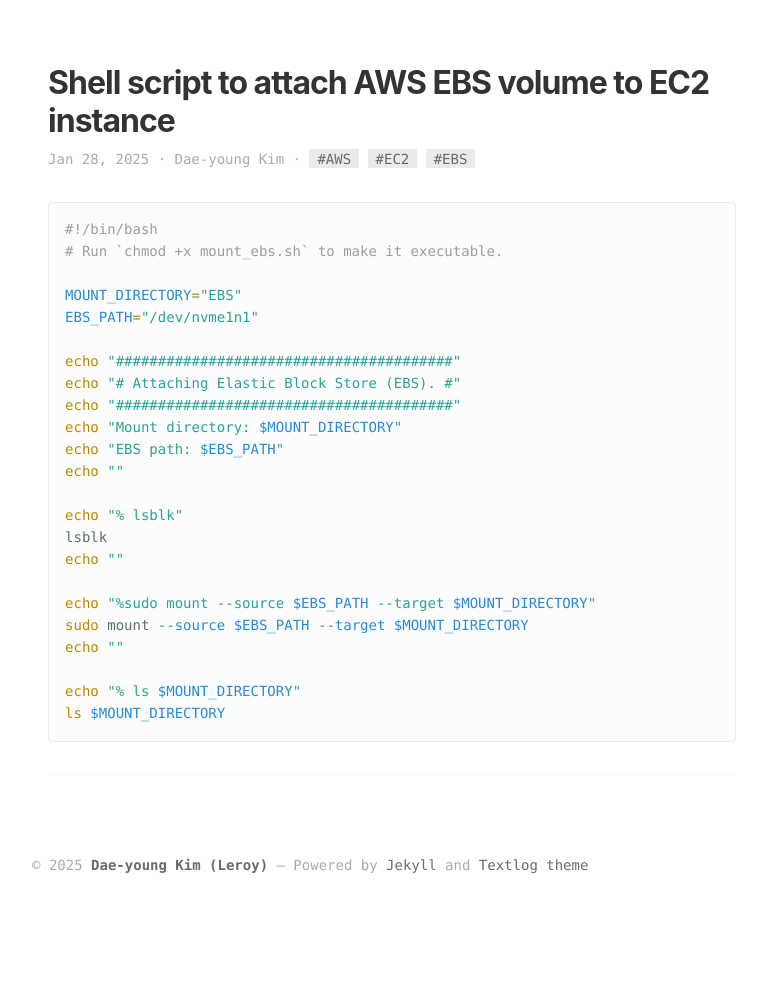
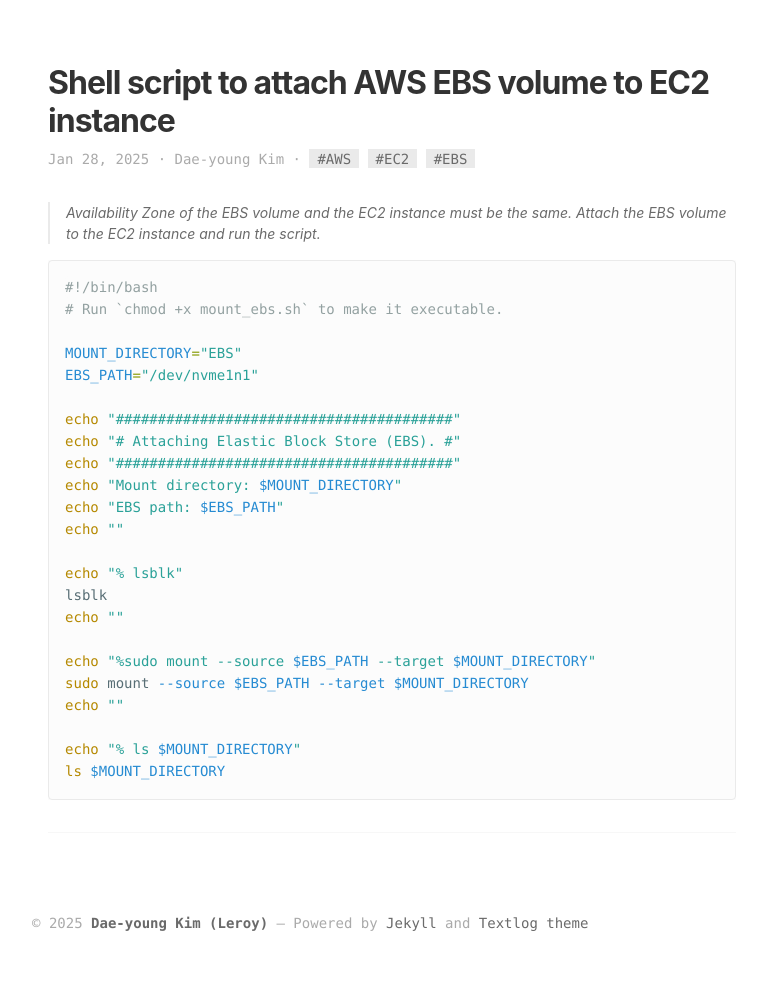
Before and after one commit to leroykim/leroykim.github.io, a Jekyll site: the page built from _posts/2025-01-28-shell-script-to-attach-aws-ebs-volume-to-ec2-instance.md, in a window 1280 px wide. Shown: the whole page, without its empty margins (248-1015 px from the left). Built offline with Jekyll 4.4.1, drawn with Linux system fonts in a browser that asks for light colours; before the commit the page ends 940 px from its top, so only the background shows below that.

Commit message:
Update post

````diff
--- a/_posts/2025-01-28-shell-script-to-attach-aws-ebs-volume-to-ec2-instance.md
+++ b/_posts/2025-01-28-shell-script-to-attach-aws-ebs-volume-to-ec2-instance.md
@@ -6,6 +6,9 @@ tags: [AWS, EC2, EBS]
 author: Dae-young Kim
 comment: true
 ---
+
+> Availability Zone of the EBS volume and the EC2 instance must be the same.
+> Attach the EBS volume to the EC2 instance and run the script.
 
 ```bash
 #!/bin/bash
````
